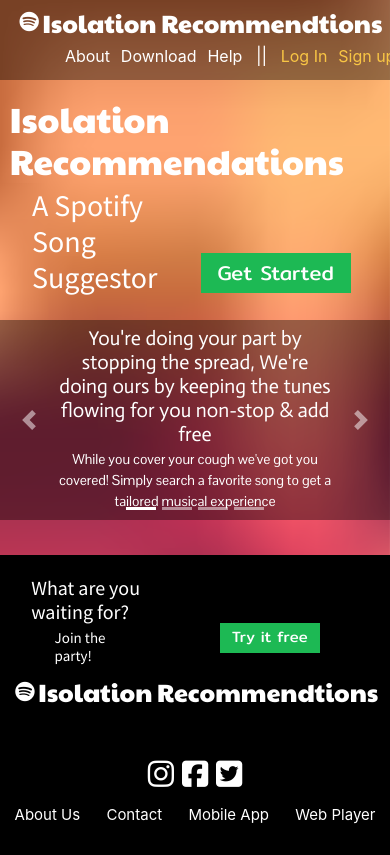
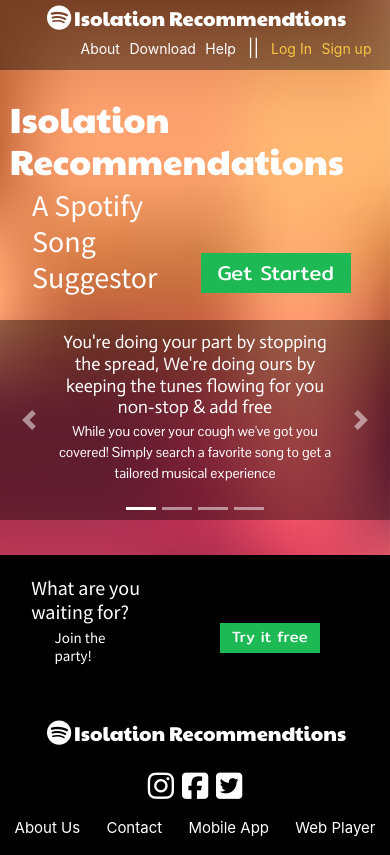
Before and after one commit to LambdaSpotifySuggester/UI, a React (Create React App) app: page / in a window 390 px wide. Built offline with nearby package versions, Linux system fonts and the light colour scheme; a web font is replaced by a local one.

Commit message:
resized nav

```diff
--- a/src/carousel.scss
+++ b/src/carousel.scss
@@ -31,7 +31,7 @@
       font-size: 3.5rem;
     } // end @media
     @media (max-width: 500px) {
-      font-size: 2rem;
+      font-size: 1.8rem;
       padding-bottom: 0;
       margin-bottom: 0;
     } // end @media
@@ -51,7 +51,7 @@
     } // end @media
     @media (max-width: 500px) {
       font-size: 1.4rem;
-      margin-bottom: 70%;
+      margin-bottom: 80%;
       margin-top: 0;
       padding-top: 1%;
     } // end @media
--- a/src/footer.scss
+++ b/src/footer.scss
@@ -13,7 +13,7 @@
   } // end @media
   .logo {
     @media (max-width: 500px) {
-      margin: 25% auto 0;
+      margin: 40% auto 0;
     } // end .logo
 
   }
--- a/src/mixins.scss
+++ b/src/mixins.scss
@@ -8,7 +8,7 @@
       color: white;
       line-height: 1.3;
       @media (max-width: 500px) {
-        font-size: 2rem;
+        font-size: 2.5rem;
       } // end @media
     } // end i
 
@@ -18,6 +18,9 @@
       white-space: nowrap;
       padding: 1%;
       font-family: $logoFont;
+      @media (max-width: 500px) {
+        font-size: 2rem;
+      } // end media
     }
   } // end logo
 }
--- a/src/navigation.scss
+++ b/src/navigation.scss
@@ -5,10 +5,10 @@
   top: 0;
   background-color: $blackTransparant;
   @media (max-width: 800px) {
-    height: 100px
+    height: 100px;
   } // end media
   @media (max-width: 500px) {
-    height: 80px
+    height: 70px;
   } // end media
 
   .navigation {
@@ -27,13 +27,17 @@
       @media (max-width: 800px) {
         display: block;
       } // end media
-
+      @media (max-width: 500px) {
+        font-size: 1.2rem;
+      } // end media
 
       a {
         font-size: 1.6rem;
         padding: 2%;
         color: white;
-
+        @media (max-width: 500px) {
+          font-size: 1.4rem;
+        } // end media
       } // end a
 
       .login-sign-up {
```
